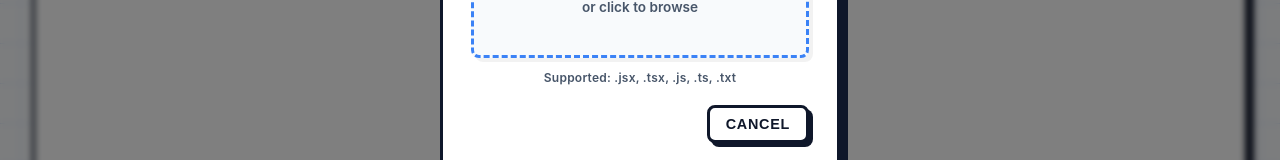
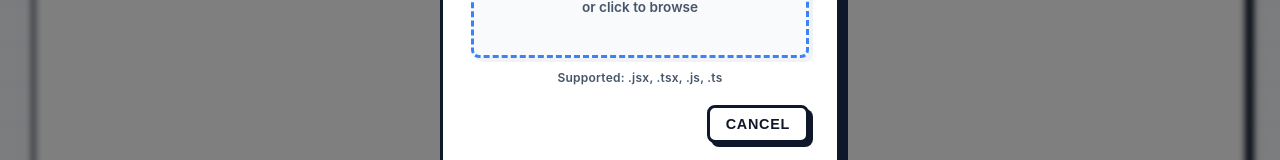
Before and after one commit to eason-pan-ep/jsx-renderer, a React (Vite) app: page / in a window 1280 px wide. Both pictures are taken after a click on the button "UPLOAD JSX". Shown: the part 417-577 px from the top of the page. Built offline with nearby package versions, Linux system fonts and the light colour scheme.

Commit message:
stop supporting .txt

```diff
--- a/src/components/UploadModal.tsx
+++ b/src/components/UploadModal.tsx
@@ -96,13 +96,13 @@ export const UploadModal: React.FC<UploadModalProps> = ({ onFileSelected, onCanc
                 </div>
 
                 <p className="upload-modal-formats">
-                    Supported: .jsx, .tsx, .js, .ts, .txt
+                    Supported: .jsx, .tsx, .js, .ts
                 </p>
 
                 <input
                     ref={fileInputRef}
                     type="file"
-                    accept=".jsx,.tsx,.js,.ts,.txt"
+                    accept=".jsx,.tsx,.js,.ts"
                     onChange={handleInputChange}
                     style={{ display: 'none' }}
                 />
```
